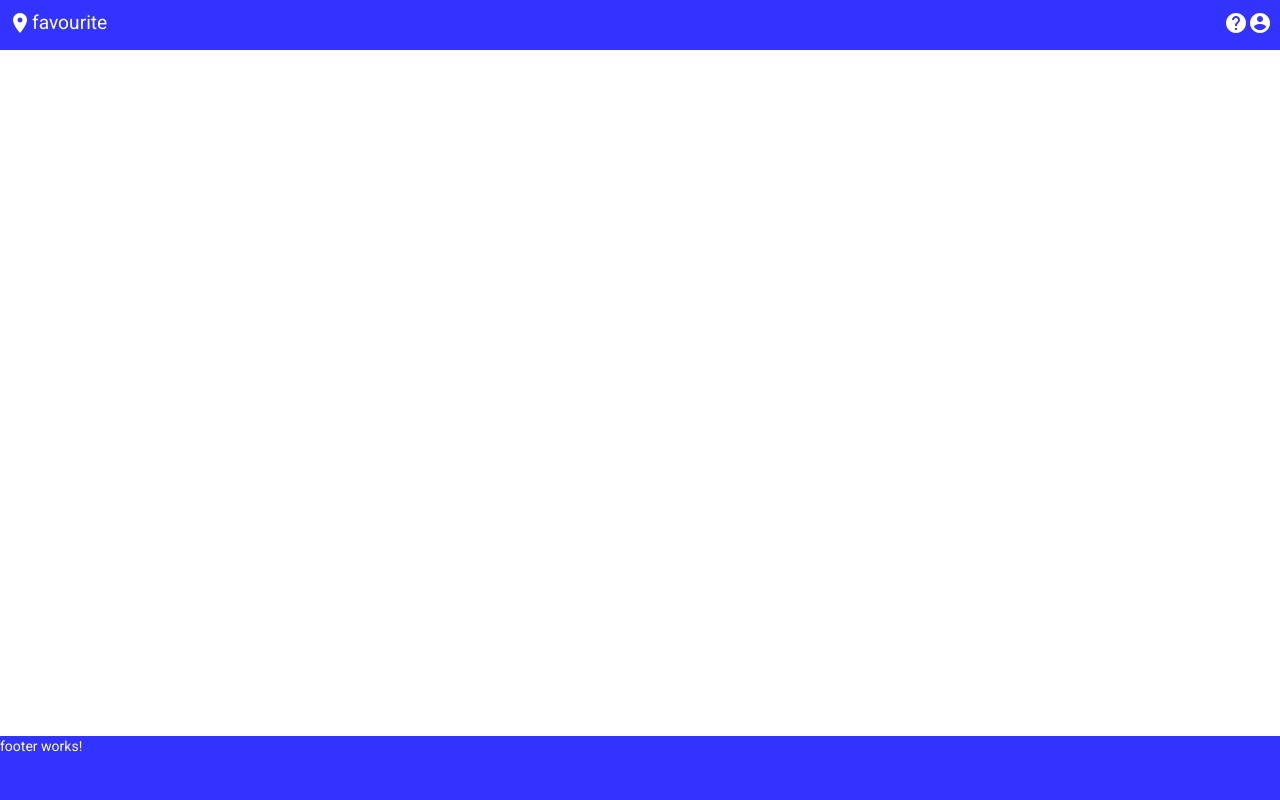
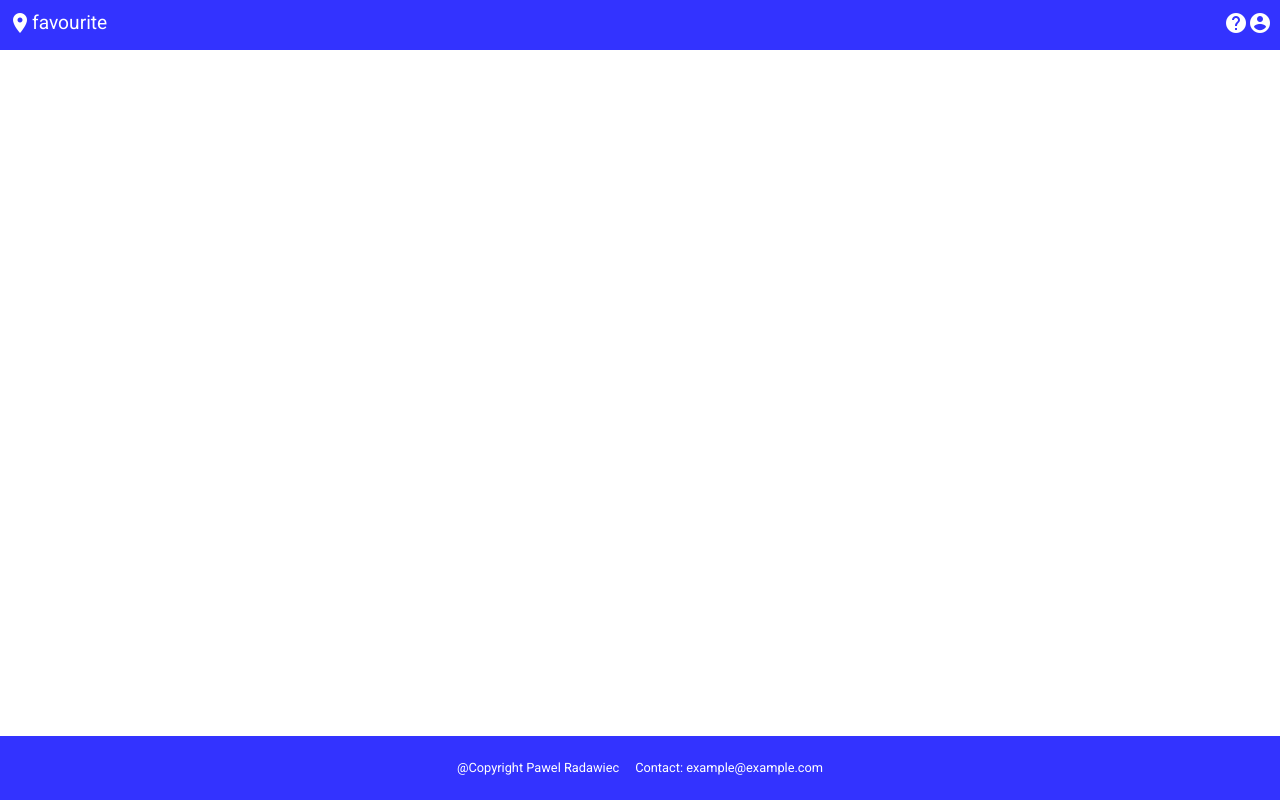
Before and after one commit to PawelRadawiec/favorite-place-frontend, an Angular app: page / in a window 1280 px wide. Built offline with nearby package versions, Linux system fonts and the light colour scheme.

Commit message:
footer styles with flexbox

```diff
--- a/src/app/components/footer/footer.component.css
+++ b/src/app/components/footer/footer.component.css
@@ -3,4 +3,18 @@
     color: white;
     height: 4rem;
     left: 0;
+    font-size: 0.8rem;
+    display: flex;
+    align-items: center;
+    justify-content: center;
+    flex-direction: column;
 }
+
+@media(min-width: 40rem) {
+    .footer {
+        flex-direction: row;
+    }
+    .footer__info {
+        margin: 0.5rem;
+    }
+}
--- a/src/app/components/footer/footer.component.html
+++ b/src/app/components/footer/footer.component.html
@@ -1,3 +1,4 @@
 <footer class="footer">
-    <span>footer works!</span>
+    <div class="footer__info">@Copyright Pawel Radawiec</div>
+    <div class="footer__info">Contact: example@example.com</div>
 </footer>
```
